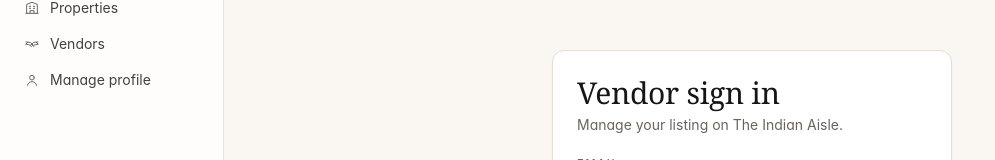
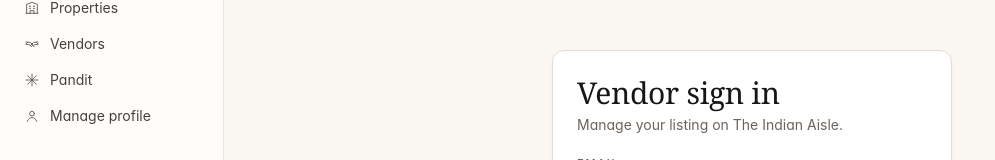
Before and after one commit to arjunspanchal/IndianAisle, a Next.js app: page /vendor/login in a window 1280 px wide. Shown: the part 203-363 px from the top of the page, without its empty margins (0-995 px from the left). Built offline with nearby package versions, Linux system fonts and the light colour scheme; no server answers.

Commit message:
feat: add Pandit to the planner sidebar nav
Links the digital pandit (/pandit) from AppNav so it's reachable from
the workspace, between Vendors and Manage profile.

Co-Authored-By: Claude Opus 4.8 <noreply@anthropic.com>

```diff
--- a/components/AppNav.tsx
+++ b/components/AppNav.tsx
@@ -14,6 +14,7 @@ const ITEMS: Item[] = [
   { href: "/weddings", label: "Manage weddings", icon: "ring" },
   { href: "/properties", label: "Properties", icon: "building" },
   { href: "/vendors", label: "Vendors", icon: "handshake" },
+  { href: "/pandit", label: "Pandit", icon: "sparkle" },
   { href: "/profile", label: "Manage profile", icon: "user" },
 ];
 
```
